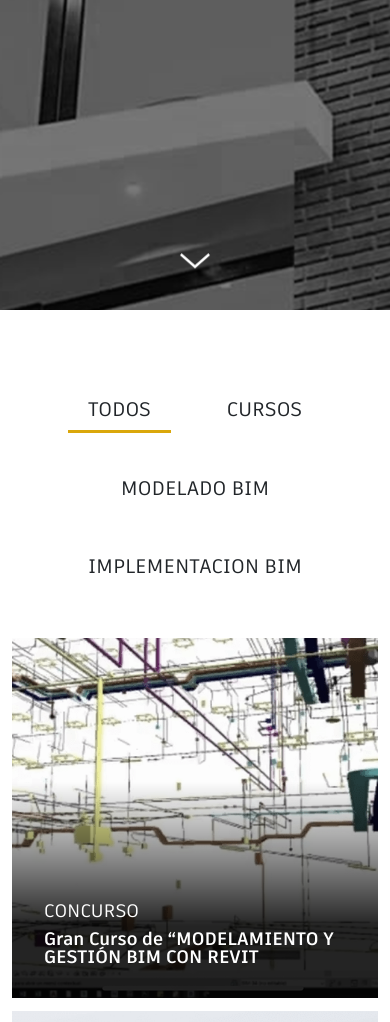
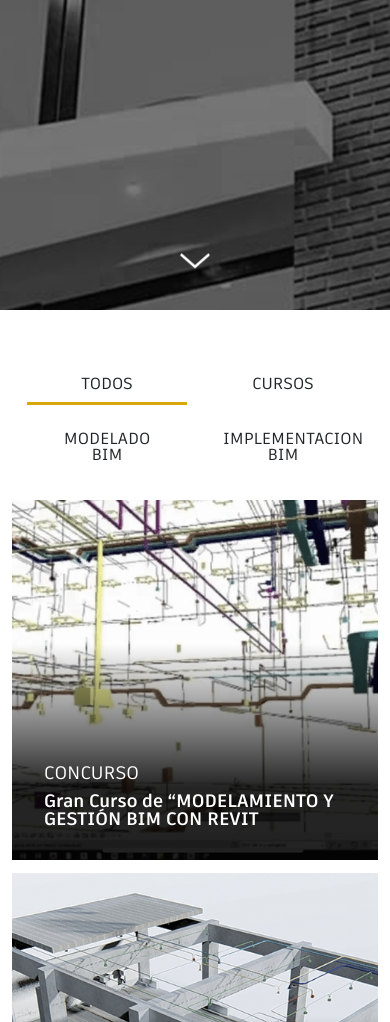
Before and after one commit to angelolag/vertical_aec, a plain HTML site: page proyectos/proyectos-de-implementacion-bim.html in a window 390 px wide. Shown: the part 534-1556 px from the top of the page. Drawn offline with Linux system fonts and the light colour scheme; grey boxes are pictures that could not be loaded.

Commit message:
Add files via upload

```diff
--- a/css/style.css
+++ b/css/style.css
@@ -2324,10 +2324,23 @@
 
 @media (max-width: 850px){
 
+    /* Banner */
+
+    .cont_Banner h1 {
+        font-size: 3rem;
+        letter-spacing: 3px;
+    }
+
+    /* Fin Banner*/
+
     /* Proyectos */
 
     .cont_item > p{
         bottom: 3rem;
+    }
+
+    .arquitec_tipo > div{
+        width: 11.875rem;
     }
 
     /* Fin Proyectos */
@@ -2391,6 +2404,10 @@
         bottom: 2rem;
     }
 
+    .arquitec_menu{
+        margin: 2rem 0;
+    }
+
     .arquitec_lista{
         grid-template-columns: repeat(1, 1fr);
     }
@@ -2400,6 +2417,10 @@
 }
 
 @media (max-width: 540px){
+
+    .menu_movil .cont_menu {
+        padding: 0 1rem;
+    }
 
     .menu_logo a{
         width: 3.75rem;
@@ -2431,6 +2452,9 @@
 }
 
 @media (max-width: 412px){
+
+    /* Banner */
+
     .cont_Banner h1{
         font-size: 3rem;
         width: max-content;
@@ -2438,6 +2462,33 @@
         letter-spacing: 2px;
     }
 
+    /* Fin Banner */
+
+    /* Footer */
+
+    .lft_bl1 > a > p, .lft_bl2 > a > p{
+        font-size: 1.625rem;
+    }
+
+    .lft_bl3 p{
+        font-size: 1.625rem;
+        gap: 2rem;
+    }
+
+    .foo_Redes a{
+        width: 2.8125rem;
+        height: 2.8125rem;
+    }
+
+    .menu_logo a{
+        width: 3.75rem;
+        height: 2.3125rem;
+    }
+
+    /* Fin Footer */
+
+    /* Proyectos */
+
     .cont_item > p{
         max-width: 100%;
         padding: 1rem;
@@ -2453,29 +2504,23 @@
         left: 0;
     }
 
-
-    /* Footer */
-
-    .lft_bl1 > a > p, .lft_bl2 > a > p{
-        font-size: 1.625rem;
-    }
-
-    .lft_bl3 p{
-        font-size: 1.625rem;
-        gap: 2rem;
-    }
-
-    .foo_Redes a{
-        width: 2.8125rem;
-        height: 2.8125rem;
-    }
-
-    .menu_logo a{
-        width: 3.75rem;
-        height: 2.3125rem;
-    }
-
-    /* Fin Footer */
+    .arquitec_tipo{
+        gap: 1rem;
+    }
+
+    .arquitec_tipo > div{
+        width: 10rem;
+    }
+
+    .arquitec_tipo > div > p{
+        font-size: 1rem;
+    }
+
+    .arquitec_menu{
+        margin: 1.5rem 0;
+    }
+
+    /* Fin Proyectos */
 
 }
 
```
